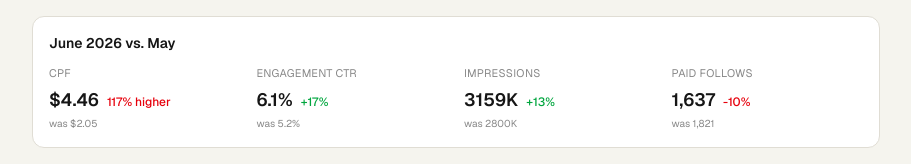
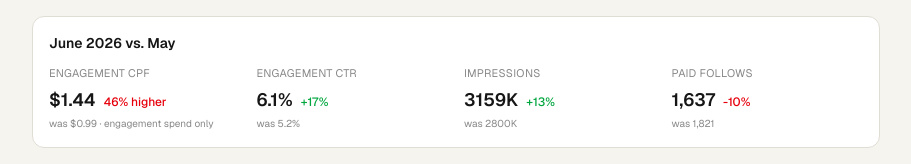
Before and after one commit to leahsarahq/leahquallsconsulting, a Next.js app: page / in a window 1280 px wide. Shown: the part 401-565 px from the top of the page, without its empty margins (184-1095 px from the left). Built offline with nearby package versions, Linux system fonts and the light colour scheme.

Commit message:
feat: add engagement-specific CPF metric and update display in OverviewTab
Co-authored-by: leahsarahq <289750554+leahsarahq@users.noreply.github.com>

```diff
--- a/components/tabs/overview-tab.tsx
+++ b/components/tabs/overview-tab.tsx
@@ -59,6 +59,9 @@ export function OverviewTab() {
   const messagingDelta = pctDelta(kpiData.messagingContacts, baseline.messagingContacts)
   // Cost metric (lower is better)
   const cpfImprovement = pctImprovement(kpiData.blendedCPF, baseline.blendedCPF)
+  // Engagement-only CPF for the month-vs-month comparison (Engagement campaign
+  // spend ÷ its follows), lower is better.
+  const engagementCpfImprovement = pctImprovement(kpiData.engagementCPF, baseline.engagementCPF)
 
   const followsMultiple =
     baseline.followerGrowth && baseline.followerGrowth > 0
@@ -188,21 +191,21 @@ export function OverviewTab() {
         {hasComparison ? (
           <div className="grid grid-cols-2 md:grid-cols-4 gap-4">
             <div>
-              <p className="text-[11px] text-muted-foreground uppercase tracking-wide">CPF</p>
+              <p className="text-[11px] text-muted-foreground uppercase tracking-wide">Engagement CPF</p>
               <div className="flex items-baseline gap-2 mt-1">
-                <span className="text-lg font-semibold">${kpiData.blendedCPF.toFixed(2)}</span>
-                {cpfImprovement == null ? (
+                <span className="text-lg font-semibold">${kpiData.engagementCPF.toFixed(2)}</span>
+                {engagementCpfImprovement == null ? (
                   <span className="text-xs text-muted-foreground">—</span>
-                ) : cpfImprovement > 0 ? (
-                  <span className="text-xs font-medium text-green-600">{cpfImprovement}% better</span>
-                ) : cpfImprovement < 0 ? (
-                  <span className="text-xs font-medium text-red-600">{Math.abs(cpfImprovement)}% higher</span>
+                ) : engagementCpfImprovement > 0 ? (
+                  <span className="text-xs font-medium text-green-600">{engagementCpfImprovement}% better</span>
+                ) : engagementCpfImprovement < 0 ? (
+                  <span className="text-xs font-medium text-red-600">{Math.abs(engagementCpfImprovement)}% higher</span>
                 ) : (
                   <span className="text-xs text-muted-foreground">same</span>
                 )}
               </div>
               <p className="text-[10px] text-muted-foreground mt-0.5">
-                {baseline.blendedCPF != null ? `was $${baseline.blendedCPF.toFixed(2)}` : "no ad spend in period"}
+                {baseline.engagementCPF != null ? `was $${baseline.engagementCPF.toFixed(2)} · engagement spend only` : "no ad spend in period"}
               </p>
             </div>
             <div>
--- a/lib/data/april-2026.ts
+++ b/lib/data/april-2026.ts
@@ -53,6 +53,7 @@ export const APRIL_KPI_DATA: KPIData = {
   startFollowers: 5136,
   endFollowers: 8355,
   blendedCPF: 1.19,
+  engagementCPF: 0.92, // Engagement spend $1,049 ÷ 1,137 follows
   totalReach: 817000,
   paidFollows: 1137,
   totalImpressions: 939000,
--- a/lib/data/comparisons.ts
+++ b/lib/data/comparisons.ts
@@ -12,6 +12,7 @@ export const COMPARISON_OPTIONS: { key: ComparisonMode; label: string }[] = [
 const METRIC_KEYS = [
   "followerGrowth",
   "blendedCPF",
+  "engagementCPF",
   "engagementCTR",
   "totalImpressions",
   "paidFollows",
@@ -35,6 +36,7 @@ const MONTH_SERIES: MonthlyMetrics[] = [
     label: "January",
     followerGrowth: 350,
     blendedCPF: null,
+    engagementCPF: null,
     engagementCTR: null,
     totalImpressions: null,
     paidFollows: null,
@@ -45,6 +47,7 @@ const MONTH_SERIES: MonthlyMetrics[] = [
     label: "February",
     followerGrowth: 350,
     blendedCPF: null,
+    engagementCPF: null,
     engagementCTR: null,
     totalImpressions: null,
     paidFollows: null,
@@ -55,6 +58,7 @@ const MONTH_SERIES: MonthlyMetrics[] = [
     label: "March",
     followerGrowth: 331,
     blendedCPF: null,
+    engagementCPF: null,
     engagementCTR: null,
     totalImpressions: null,
     paidFollows: null,
@@ -65,6 +69,7 @@ const MONTH_SERIES: MonthlyMetrics[] = [
     label: "April",
     followerGrowth: APRIL_KPI_DATA.followerGrowth,
     blendedCPF: APRIL_KPI_DATA.blendedCPF,
+    engagementCPF: APRIL_KPI_DATA.engagementCPF,
     engagementCTR: APRIL_KPI_DATA.engagementCTR,
     totalImpressions: APRIL_KPI_DATA.totalImpressions,
     paidFollows: APRIL_KPI_DATA.paidFollows,
@@ -75,6 +80,7 @@ const MONTH_SERIES: MonthlyMetrics[] = [
     label: "May",
     followerGrowth: MAY_KPI_DATA.followerGrowth,
     blendedCPF: MAY_KPI_DATA.blendedCPF,
+    engagementCPF: MAY_KPI_DATA.engagementCPF,
     engagementCTR: MAY_KPI_DATA.engagementCTR,
     totalImpressions: MAY_KPI_DATA.totalImpressions,
     paidFollows: MAY_KPI_DATA.paidFollows,
@@ -85,6 +91,7 @@ const MONTH_SERIES: MonthlyMetrics[] = [
     label: "June",
     followerGrowth: JUNE_KPI_DATA.followerGrowth,
     blendedCPF: JUNE_KPI_DATA.blendedCPF,
+    engagementCPF: JUNE_KPI_DATA.engagementCPF,
     engagementCTR: JUNE_KPI_DATA.engagementCTR,
     totalImpressions: JUNE_KPI_DATA.totalImpressions,
     paidFollows: JUNE_KPI_DATA.paidFollows,
@@ -111,6 +118,7 @@ function emptyMetrics(): MetricMap {
   return {
     followerGrowth: null,
     blendedCPF: null,
+    engagementCPF: null,
     engagementCTR: null,
     totalImpressions: null,
     paidFollows: null,
@@ -122,6 +130,7 @@ function pickMetrics(row: MonthlyMetrics): MetricMap {
   return {
     followerGrowth: row.followerGrowth,
     blendedCPF: row.blendedCPF,
+    engagementCPF: row.engagementCPF,
     engagementCTR: row.engagementCTR,
     totalImpressions: row.totalImpressions,
     paidFollows: row.paidFollows,
--- a/lib/data/june-2026.ts
+++ b/lib/data/june-2026.ts
@@ -84,6 +84,7 @@ const awarenessSpend = 2576 // $2,576.09
 const retailerSpend = 3328 // $3,328.56
 const totalSpend = engagementSpend + awarenessSpend + retailerSpend // 8263
 const attributedFollows = 1637 // ad-attributed follows (1636 engagement + 1 retailer)
+const engagementFollows = 1636 // ad-attributed follows from the Engagement campaign
 
 // Daily follower growth from IG Insights (organic + paid combined). Real values
 // are available only through Jun 22; days 23–30 are not in the provided export.
@@ -126,6 +127,7 @@ export const JUNE_KPI_DATA: KPIData = {
   startFollowers: 9677, // end of May
   endFollowers: 9677 + followerGrowthFloor,
   blendedCPF: totalSpend / followerGrowthFloor, // ~$4.46 (all spend ÷ total follows)
+  engagementCPF: engagementSpend / engagementFollows, // ~$1.44 ($2,359 ÷ 1,636 follows)
   totalReach: 3013494,
   totalImpressions: 3158507,
   engagementCTR: 6.12,
--- a/lib/data/may-2026.ts
+++ b/lib/data/may-2026.ts
@@ -135,6 +135,7 @@ export const MAY_KPI_DATA: KPIData = {
   startFollowers: 7132, // End of April
   endFollowers: 9677, // 7132 + 2545
   blendedCPF: totalSpend / 2545, // ~$2.05 using total IG follows
+  engagementCPF: engagementSpend / paidFollows, // ~$0.99 ($1,802.18 ÷ 1,821 follows)
   totalReach: totalReach,
   paidFollows: paidFollows,
   totalImpressions: 2800000, // Sum from all campaign data
--- a/lib/data/types.ts
+++ b/lib/data/types.ts
@@ -9,6 +9,9 @@ export interface KPIData {
   startFollowers: number
   endFollowers: number
   blendedCPF: number
+  // CPF using only the Engagement campaign spend ÷ its follows (the campaign
+  // actually built to drive follows). Excludes Awareness/Retailer spend.
+  engagementCPF: number
   totalReach: number
   paidFollows: number
   totalImpressions: number
```
Also changed, not shown: 1 other file (tests, documents, lock files or other folders).
